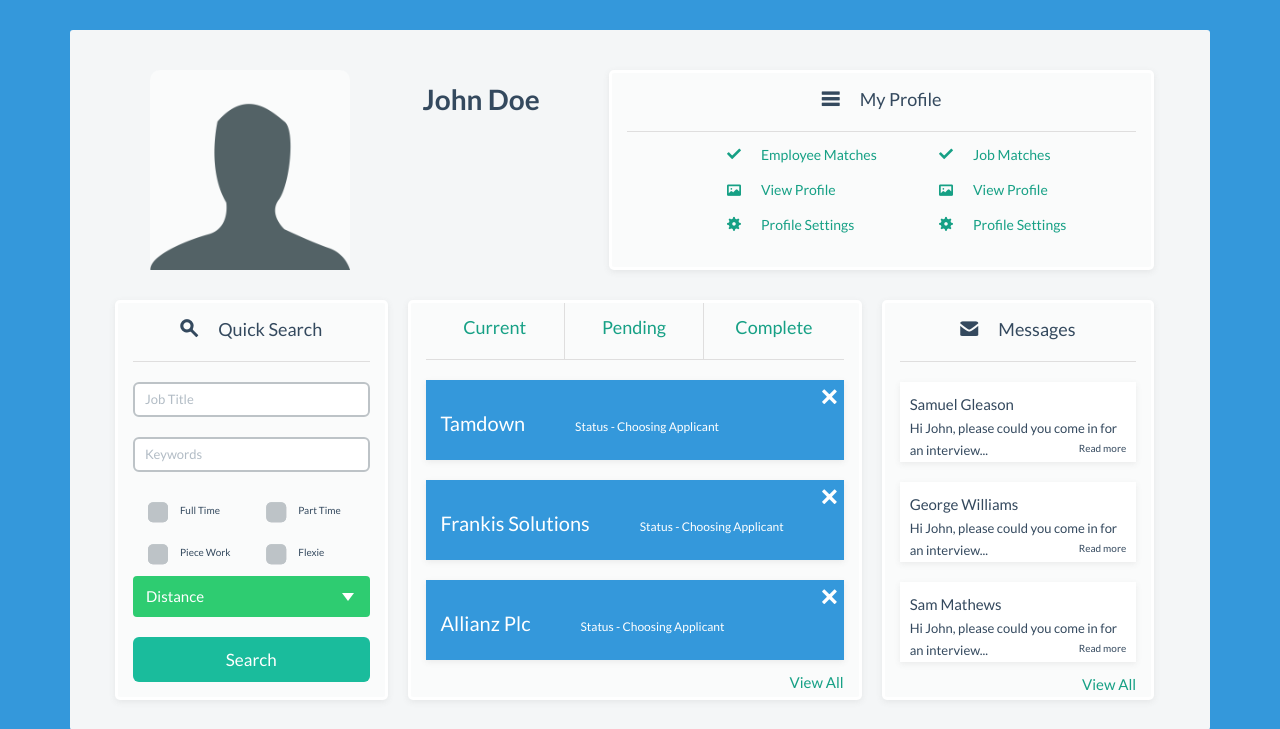
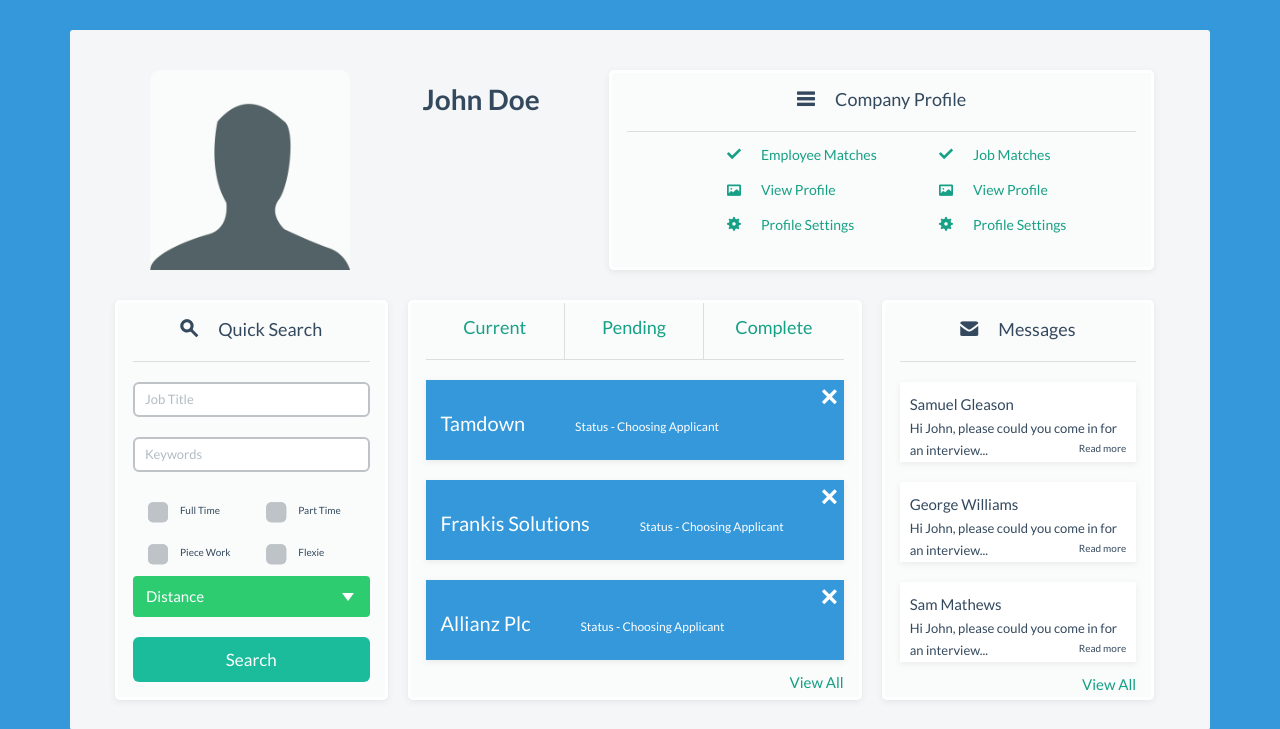
Before and after one commit to oliver204/myjob, a PHP site: page /employer.php in a window 1280 px wide. Shown: the part 53-782 px from the top of the page. Run offline with PHP 8.4, Linux system fonts and the light colour scheme.

Commit message:
IndexChange

```diff
--- a/employer.php
+++ b/employer.php
@@ -49,7 +49,7 @@
 
 			        <div style="height:200px" class="col-md-6 margin-left-20 offwhite margin-left-20 border-radius-5 faint-shadow border-white">
 				          <div class="col-md-12 text-center margin-top-10 margin-bottom-10 border-bottom-1">
-				         	 <p><span class="fui-list margin-right-20"></span>My Profile</p>
+				         	 <p><span class="fui-list margin-right-20"></span>Company Profile</p>
 				          </div>
 				          <div class="col-md-5 col-md-offset-2">
 						 	 <p class="font-14 margin-bottom-10"><a href="#"><span class="fui-check margin-right-20"></span>Employee Matches</a></p>
--- a/index.php
+++ b/index.php
@@ -59,7 +59,7 @@
 	</div>
 </div>
 
-<div class="col-md-4 col-md-offset-4 z-1 text-center green margin-top-40 border-radius-5 faint-shadow-3">
+<div class="col-md-4 col-md-offset-4 z-1 text-center green margin-top-40 border-radius-2 faint-shadow-3">
 	<h6 class="white-text margin-top-10 margin-bottom-10">Stay Connected</h6>
 </div>
 
```
